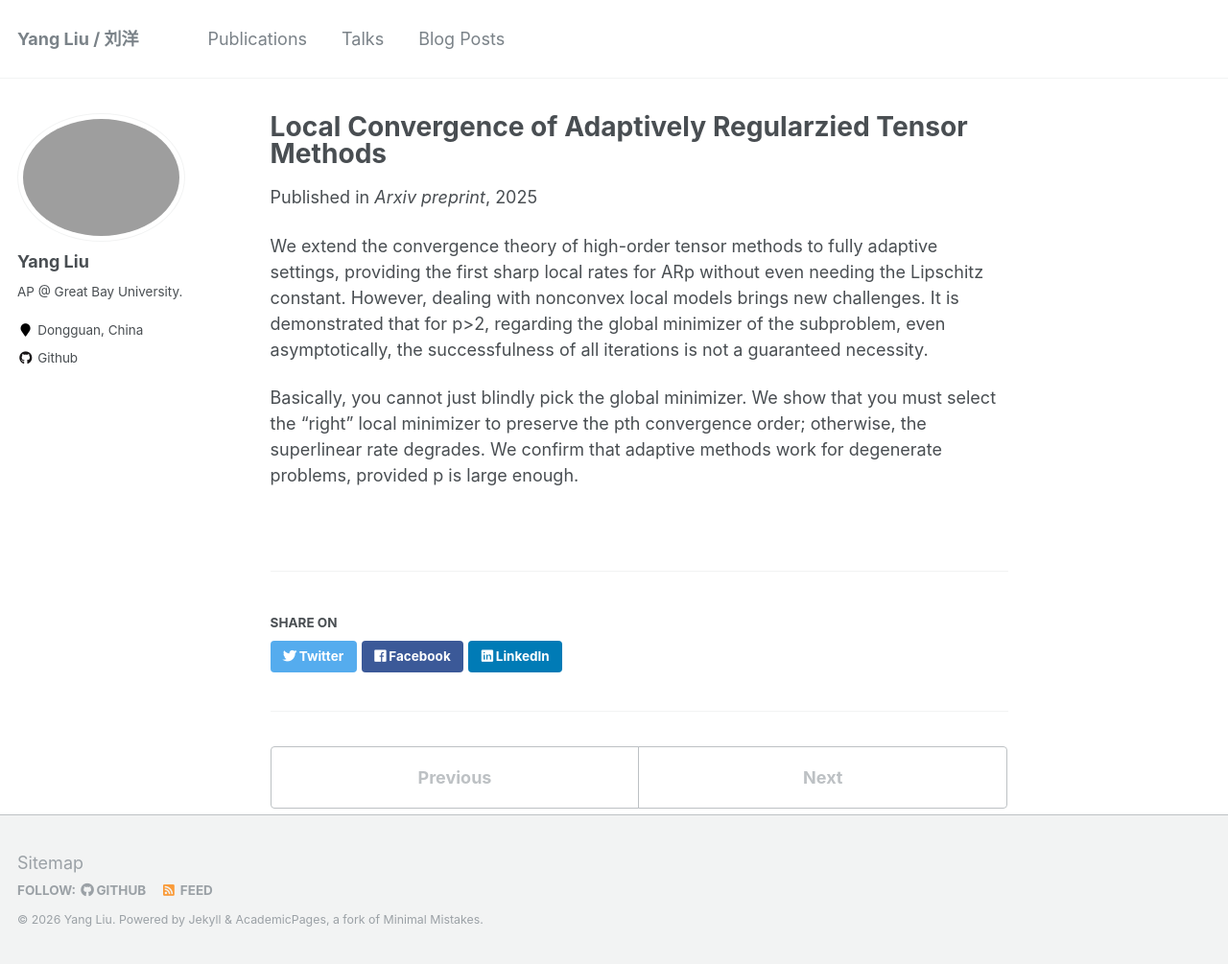
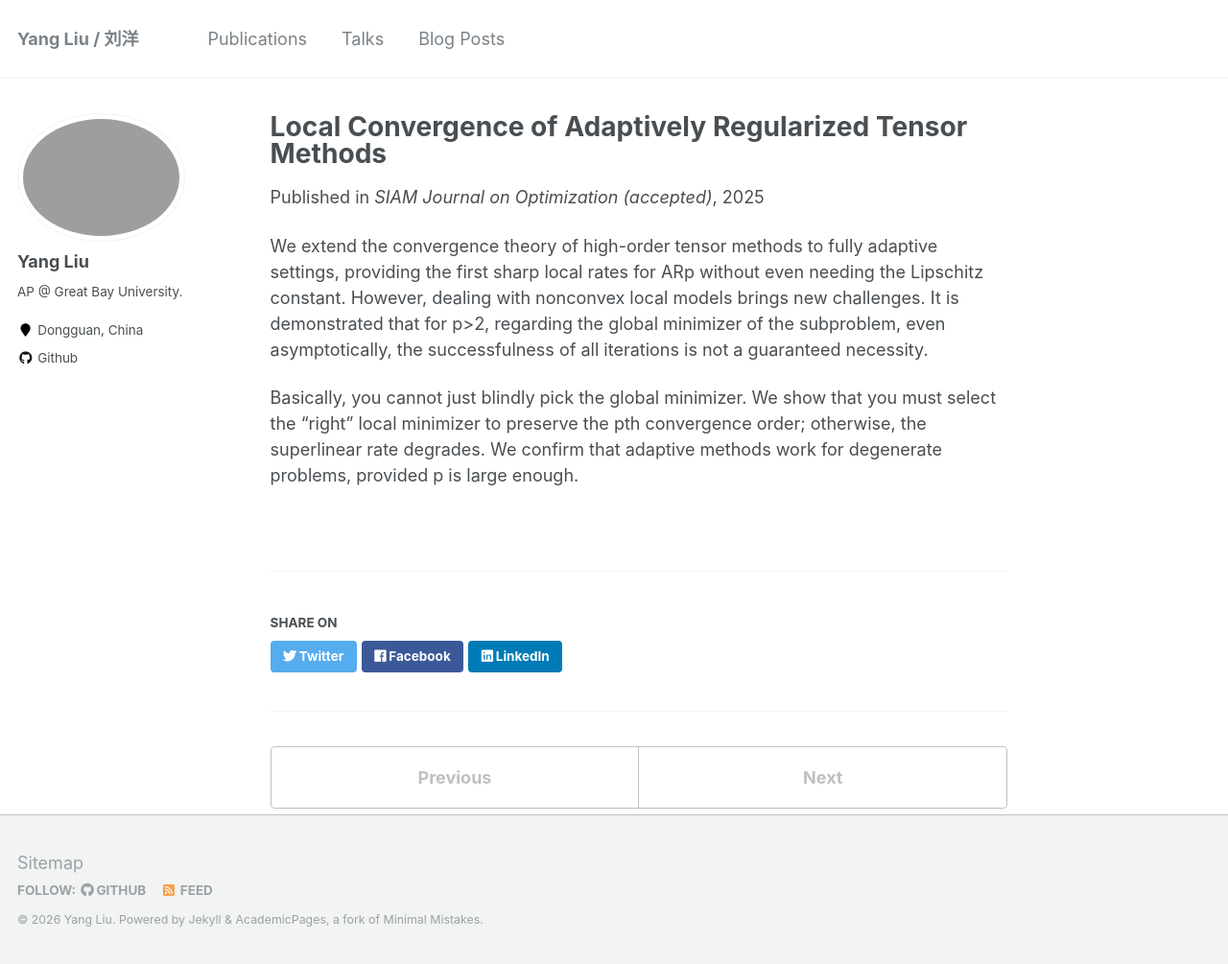
Before and after one commit to yangliu-op/yangliu-op.github.io, a Jekyll site: the page built from _publications/liu2025localtensor.md, in a window 1280 px wide and 1005 px high. Shown: the whole window at 96% size. Built offline with Jekyll 4.4.1, drawn with Linux system fonts in a browser that asks for light colours.

Commit message:
Mark local tensor paper as accepted in SIAM Journal on Optimization
Also fix the title typo (Regularzied -> Regularized).

Co-Authored-By: Claude Opus 5.5 <noreply@anthropic.com>

```diff
--- a/_publications/liu2025localtensor.md
+++ b/_publications/liu2025localtensor.md
@@ -1,10 +1,10 @@
 ---
-title: "Local Convergence of Adaptively Regularzied Tensor Methods"
+title: "Local Convergence of Adaptively Regularized Tensor Methods"
 collection: publications
 permalink: /publication/liu2025localtensor
 excerpt: 'Authors: Karl Welzel, <strong>Yang Liu</strong>*, Raphael A. Hauser, Coralia Cartis'
 date: 2025-10-29
-venue: 'Arxiv preprint'
+venue: 'SIAM Journal on Optimization (accepted)'
 paperurl: 'https://arxiv.org/abs/2510.25643'
 # citation: 'Your Name, You. (2010). &quot;Paper Title Number 2.&quot; <i>Journal 1</i>. 1(2).'
 ---
```
